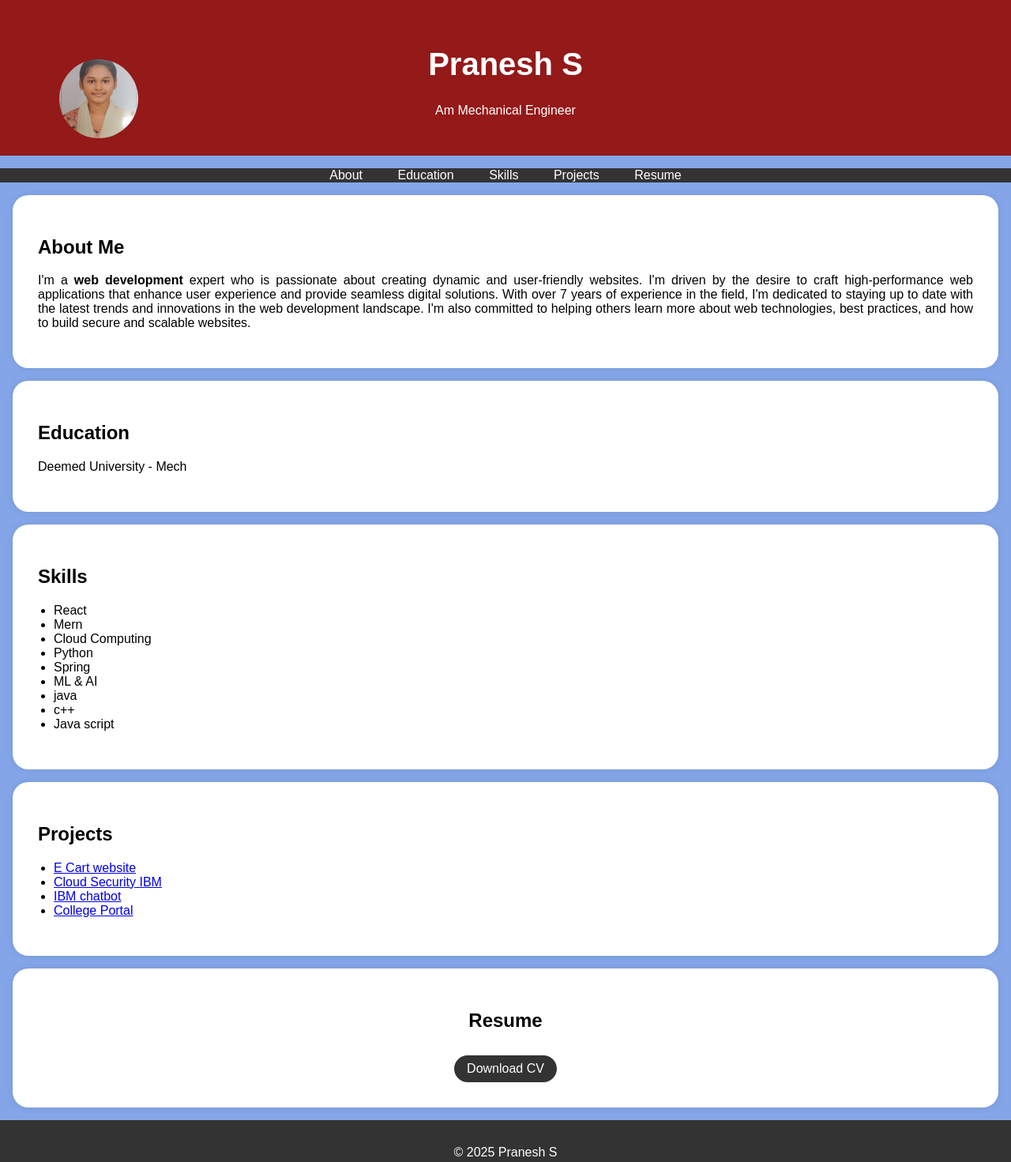
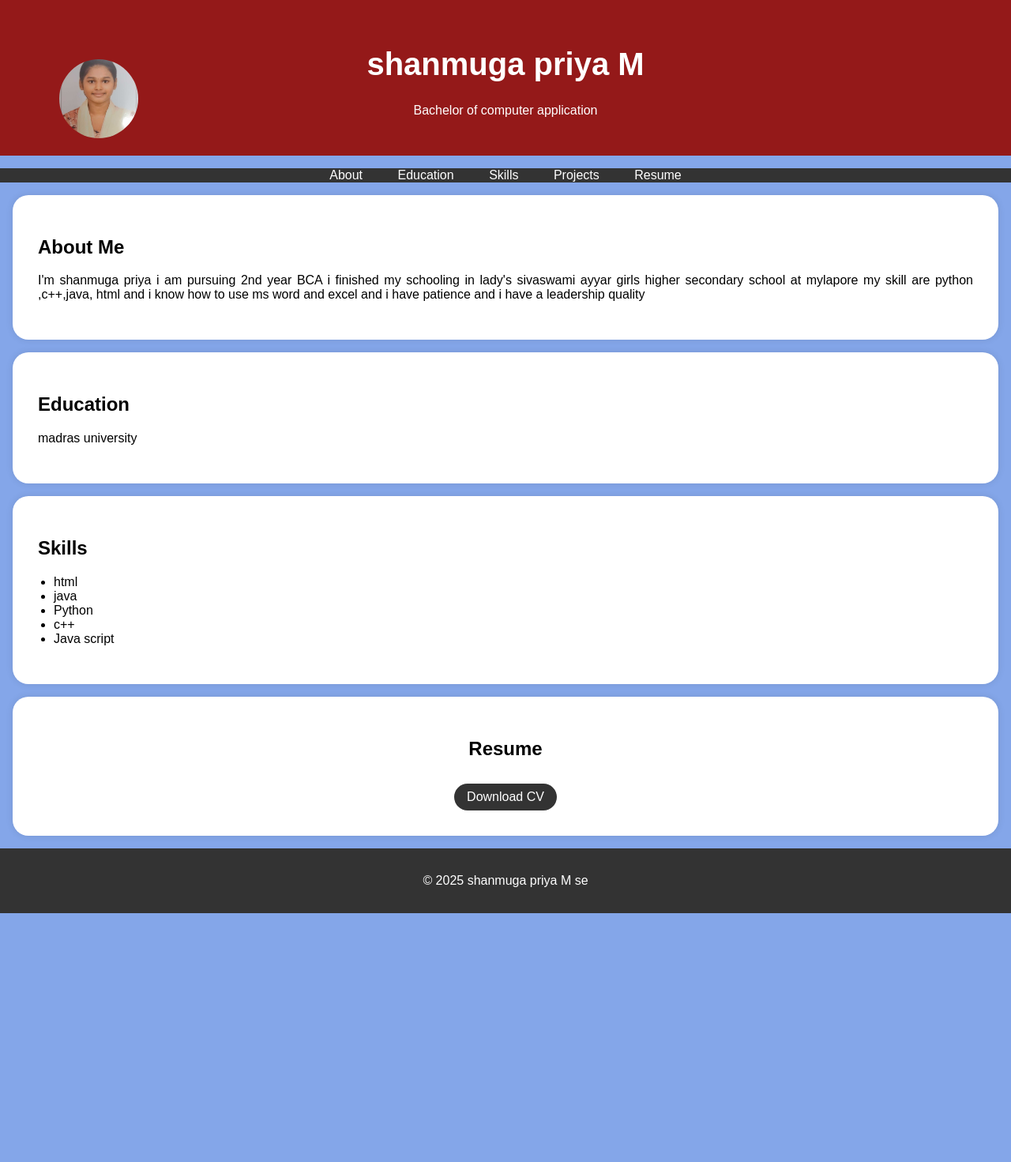
Before and after one commit to 2005-priya/Shanmuga-priya.-M, a plain HTML site: page index.html in a window 1280 px wide. Shown: the whole page at 79% size. After the commit the page ends 1156 px from the top, so only its background shows below. Drawn offline with Linux system fonts and the light colour scheme.

Commit message:
Update index.html

```diff
--- a/index.html
+++ b/index.html
@@ -96,8 +96,8 @@
         <div class="header-content">
             <!-- Add your profile picture here -->
             <img src="Shanmugapriya.jpg" alt="Your Profile Picture" class="profile-picture">
-            <h1>Pranesh S</h1>
-            <p>Am Mechanical Engineer</p>
+            <h1>shanmuga priya M</h1>
+            <p>Bachelor of computer application </p>
         </div>
     </header>
 
@@ -115,12 +115,10 @@
     <section id="about">
         <div class="section-content">
             <h2>About Me</h2>
-            <p>I'm a <b>web development</b> expert who is passionate about creating dynamic and user-friendly websites.
-                I'm driven by the desire to craft high-performance web applications that enhance user experience and provide
-                 seamless digital solutions. With over 7 years of experience in the field, I'm dedicated to staying up to date
-                 with the latest trends and innovations in the
-                 web development landscape. I'm also committed to helping others learn more about web technologies,
-                 best practices, and how to build secure and scalable websites.</p>
+            <p>I'm shanmuga priya i am pursuing 2nd year BCA i finished my schooling in lady's sivaswami
+                ayyar girls higher secondary school at mylapore my skill are python
+                ,c++,java, html and i know how to use ms word and excel and i have patience
+                and i have a leadership quality
 
         </div>
     </section>
@@ -128,7 +126,7 @@
     <section id="education">
         <div class="section-content">
             <h2>Education</h2>
-            <p>Deemed University  - Mech</p>
+            <p>madras university </p>
 
 
         </div>
@@ -138,28 +136,11 @@
         <div class="section-content">
             <h2>Skills</h2>
             <ul>
-                <li>React</li>
-                <li>Mern</li>
-                <li>Cloud Computing</li>
+                <li>html</li>
+                <li>java</li>
                 <li>Python</li>
-                <li>Spring</li>
-                <li>ML & AI</li>
-                <li>java</li>
                 <li>c++</li>
                 <li>Java script</li>
-            </ul>
-        </div>
-    </section>
-
-    <section id="projects">
-        <div class="section-content">
-            <h2>Projects</h2>
-            <ul>
-                <li><a href="#">E Cart website</a></li>
-                <li><a href="#">Cloud Security IBM</a></li>
-                <li><a href="#">IBM chatbot</a></li>
-                <li><a href="#">College Portal</a></li>
-                <!-- Add more project links here -->
             </ul>
         </div>
     </section>
@@ -176,7 +157,7 @@
     </section>
 
     <footer>
-        <p>&copy; 2025 Pranesh S</p>
+        <p>&copy; 2025 shanmuga priya M se</p>
     </footer>
 
     <script>
```
